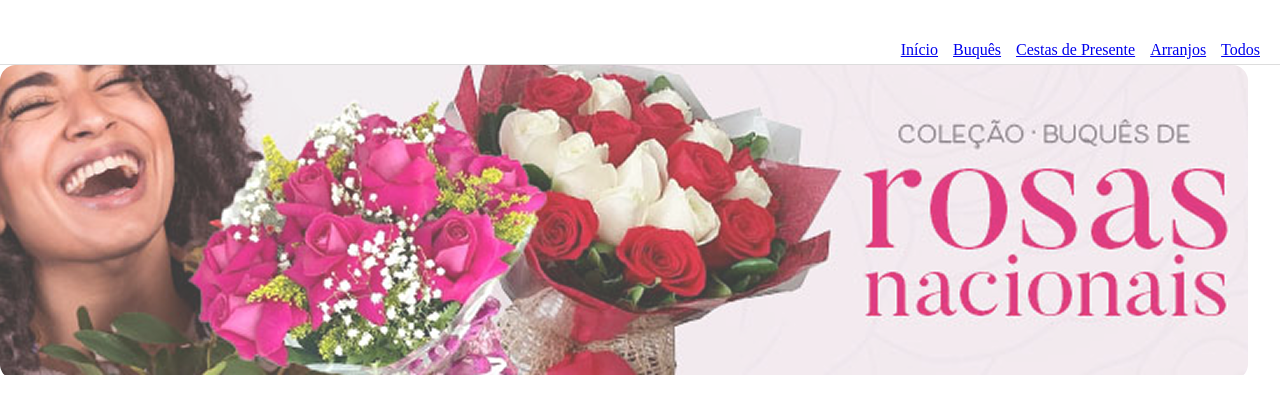
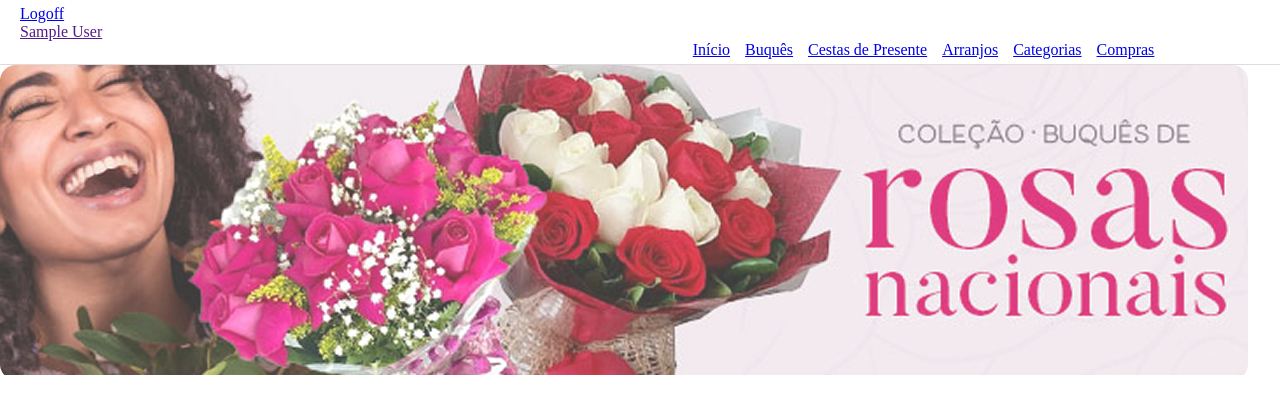
Before and after one commit to liviacamargoap/PROJETO-SITE-FLORES-DS, a Flask app: page /categoria/1 in a window 1280 px wide. Shown: the top 420 px of the page. Run offline with Flask 3, Linux system fonts and the light colour scheme; the visitor is signed in with stand-in values (Sample User, id 1); data comes from the database, SQL or seed files in the repository.

Commit message:
ADD: inserindo headers corretamente para verificar as páginas e rotas

```diff
--- a/templates/inicial.html
+++ b/templates/inicial.html
@@ -8,6 +8,8 @@
   <link rel="stylesheet" href="/static/styles/reset.css">
   <link rel="stylesheet" href="/static/styles/global.css">
   <title>Inicial</title>
+
+  <link rel="stylesheet" href="https://fonts.googleapis.com/css2?family=Material+Symbols+Outlined:opsz,wght,FILL,GRAD@24,400,0,0&icon_names=shopping_cart" />
 </head>
 
 <body>
@@ -30,7 +32,9 @@
           <li><a href="/categoria/<filtro>" class="menu__header-opcoes">Buquês</a></li>
           <li><a href="/categoria/<filtro>" class="menu__header-opcoes">Cestas de Presente</a></li>
           <li><a href="/categoria/<filtro>" class="menu__header-opcoes">Arranjos</a></li>
-          <li><a href="/categoria/todos" class="menu__header-opcoes">Todos</a></li>
+          <li><a href="/categoria/todos" class="menu__header-opcoes">Categorias</a></li>
+          <li><a href="/compras" class="menu__header-opcoes">Compras</a></li>
+          <span class="material-symbols-outlined">shopping_cart</span>
         </ul>
       </nav>
 
--- a/templates/produtos.html
+++ b/templates/produtos.html
@@ -15,16 +15,24 @@
   <header>
     <div class="container__header">
 
-      <div class="btn-header__login"> Login </div>
-      <div class="btn-header__cadastro"> Cadastro </div>
+      <!-- LOGIN E LOGOFF IF COM JINJA -->
+      {% if session.nome %}
+      <div class="login__header"><a href="/logoff">Logoff</a></div>
+      <div class="nome__header"><a href="">{{session.nome}}</a></div>
+      {% else %}
+      <div class="login__header"><a href="/login">Login</a></div>
+      <div class="nome__header"><a href="">ANONIMO</a></div>
+      {% endif %}
 
       <nav>
-        <ul>
+        <ul class="menu__header">
           <li><a href="/" class="menu__header-opcoes">Início</a></li>
           <li><a href="/categoria/<filtro>" class="menu__header-opcoes">Buquês</a></li>
           <li><a href="/categoria/<filtro>" class="menu__header-opcoes">Cestas de Presente</a></li>
           <li><a href="/categoria/<filtro>" class="menu__header-opcoes">Arranjos</a></li>
-          <li><a href="/categoria/todos" class="menu__header-opcoes">Todos</a></li>
+          <li><a href="/categoria/todos" class="menu__header-opcoes">Categorias</a></li>
+          <li><a href="/compras" class="menu__header-opcoes">Compras</a></li>
+          <span class="material-symbols-outlined">shopping_cart</span>
         </ul>
       </nav>
 
```
Also changed, not shown: templates/cadastro.html (+20 -1 lines), templates/compras.html (+28 -1 lines).
